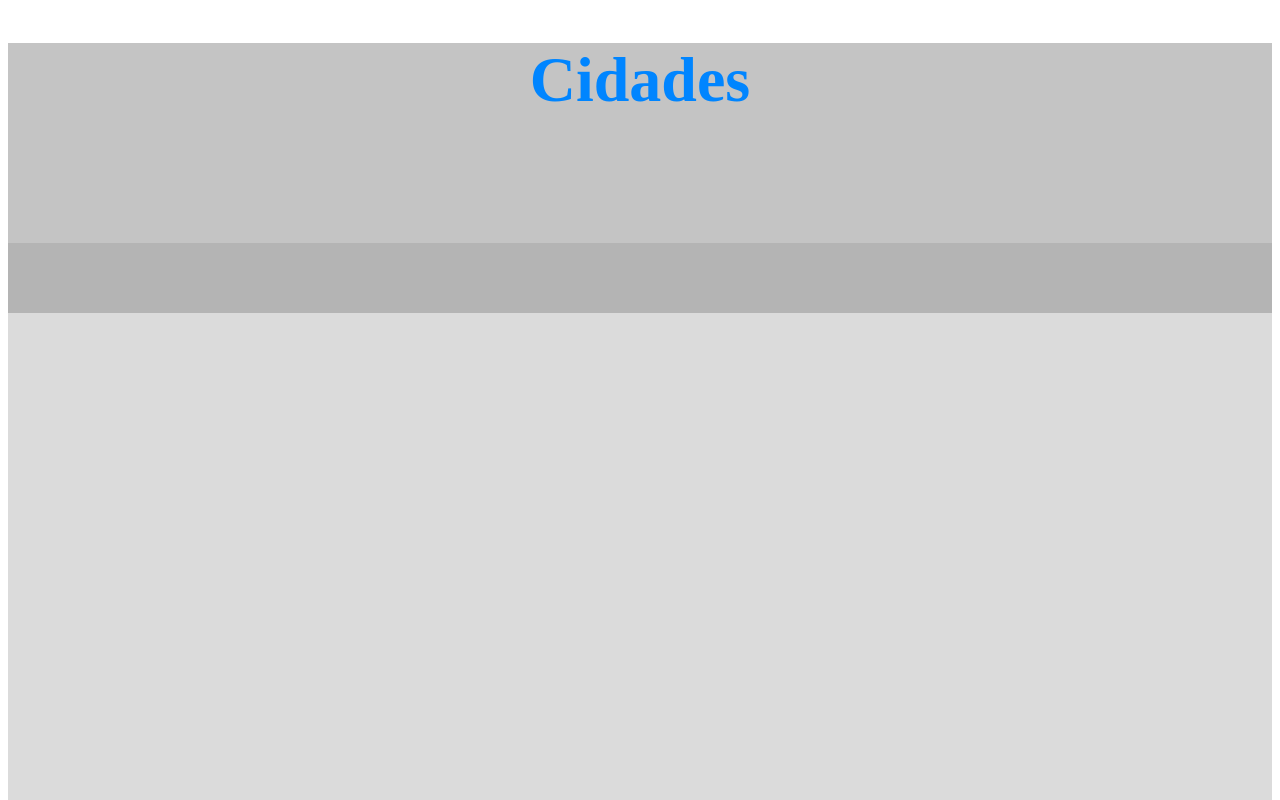
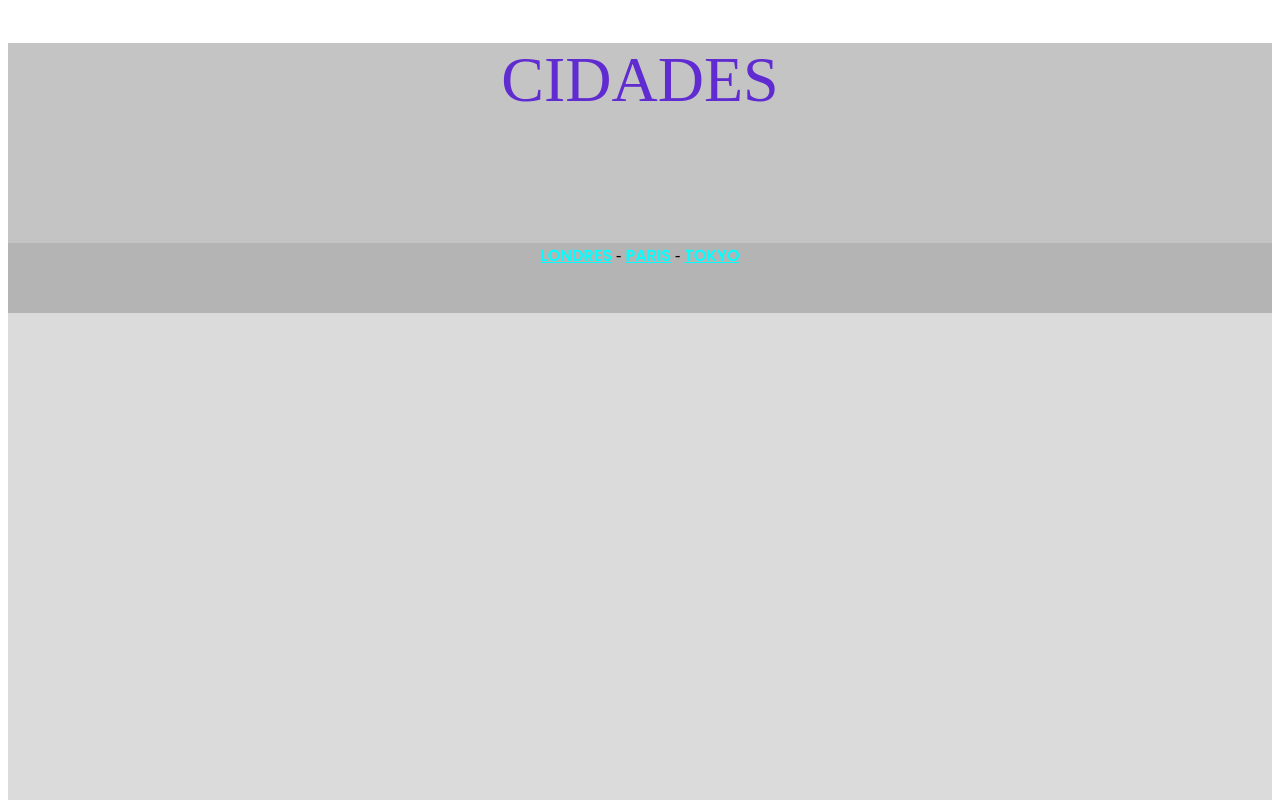
Before and after one commit to Leandro2312/cidades, a plain HTML site: page index.html in a window 1280 px wide. Shown: the top 800 px of the page. Drawn offline with Linux system fonts and the light colour scheme.

Commit message:
Construção do menu de navegação

```diff
--- a/index.html
+++ b/index.html
@@ -9,6 +9,8 @@
     <link rel="shortcut icon" href="icone.png" type="image/x-icon">
 
     <style>
+        @import url('https://fonts.googleapis.com/css2?family=Poppins:ital,wght@0,100;0,200;0,300;0,400;0,500;0,600;0,700;0,800;0,900;1,100;1,200;1,300;1,400;1,500;1,600;1,700;1,800;1,900&display=swap');
+
         #cabecalho {
             height: 200px;
             background-color: #C4C4C4
@@ -16,7 +18,10 @@
 
         #menu-de-navegacao {
             height: 70px;
-            background-color: #B4B4B4
+            background-color: #B4B4B4;
+            text-align: center;
+
+
         }
 
         #conteudo-principal {
@@ -28,21 +33,41 @@
             height: 150px;
             background-color: #C4C4C4
         }
-        #titulo{
+
+
+
+
+        #titulo {
             font-size: 64px;
-            color: #0085FF;
-            font-Weight:bold;
-            text-align:center;
-            font-family: Cambria, Cochin, Georgia, Times, 'Times New Roman', serif
-            <link rel="preconnect" href="https://fonts.googleapis.com">
+            color: #602BD1;
+            font-Weight: 400;
+            text-align: center;
+            font-family: italic;
+            text-transform: uppercase;
         }
+
+        .item-menu{
+            font-family: 'Poppins';
+            font-weight: 600;
+            font-size: 16px;
+            color: aqua;
+        }
+
+
     </style>
 </head>
+
 <body>
     <header id="cabecalho">
-        <h1 id="titulo">Cidades</h1>
+        <h1 id="titulo">CIDADES</h1>
     </header>
-    <nav id="menu-de-navegacao"></nav>
+    <nav id="menu-de-navegacao">
+        <a href="index.html" class="item-menu">LONDRES</a> -
+        <a href="paris.html" class="item-menu">PARIS</a> -
+        <a href="tokyo.html" class="item-menu">TOKYO</a>
+
+
+    </nav>
     <main id="conteudo-principal"></main>
     <footer id="rodape"></footer>
 </body>
```
